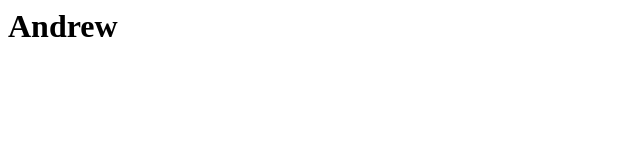
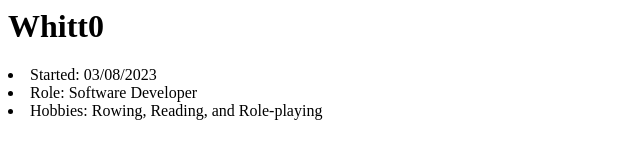
Before and after one commit to Whitt0/Whitt0.github.io, a plain HTML site: page index.html in a window 1280 px wide. Shown: the whole page, without its empty margins (0-640 px from the left). Drawn offline with Linux system fonts and the light colour scheme.

Commit message:
Updated my profile

```diff
--- a/index.html
+++ b/index.html
@@ -1 +1,6 @@
-<h1>Andrew</h1>
+<h1>Whitt0</h1>
+<u1>
+    <li>Started: 03/08/2023</li>
+    <li>Role: Software Developer</li>
+    <li>Hobbies: Rowing, Reading, and Role-playing</li>
+</u1>
```
